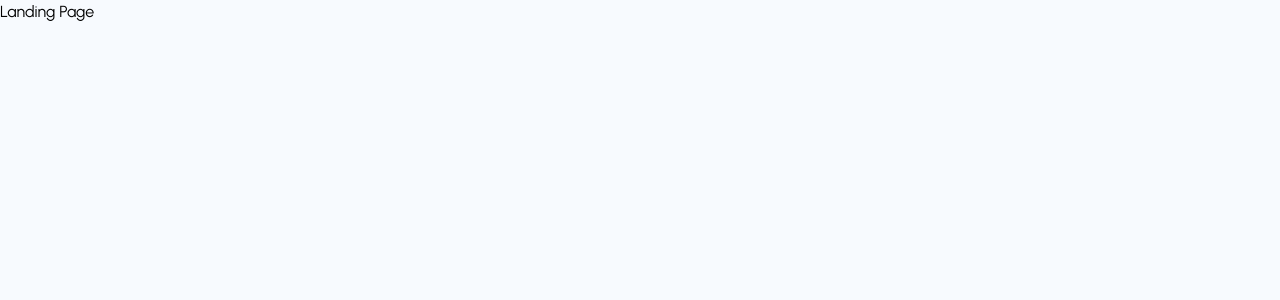
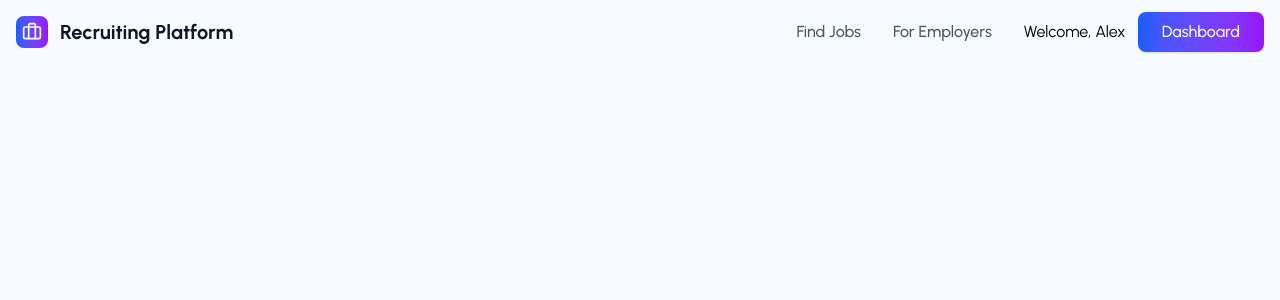
Before and after one commit to SamilMoret/Recruiting-Platform, a React (Vite) app in the folder client/: page / in a window 1280 px wide. Shown: the top 300 px of the page. Built offline with nearby package versions, Linux system fonts and the light colour scheme.

Commit message:
added some style to landing page

```diff
--- a/client/src/pages/LandingPage/LandingPage.jsx
+++ b/client/src/pages/LandingPage/LandingPage.jsx
@@ -1,8 +1,11 @@
 import React from 'react'
+import Header from './components/Header'
 
 const LandingPage = () => {
   return (
-    <h1>Landing Page</h1>
+      <div className='min-h-screen'>
+        <Header />
+      </div>
   )
 }
 
--- /dev/null
+++ b/client/src/pages/LandingPage/components/Header.jsx
@@ -0,0 +1,77 @@
+import React from 'react'
+import {Briefcase} from 'lucide-react'
+import { useNavigate } from 'react-router-dom'
+
+const Header = () => {
+    const isAuthenticated = true;
+    const user = {fullName: "Alex", role: "employer"};
+    const navigate = useNavigate();
+
+  return (
+    <header>
+      <div className="container mx-auto px-4">
+        <div className="flex items-center justify-between h-16">
+          {/* Logo */}
+          <div className="flex items-center space-x-3">
+            <div className="w-8 h-8 bg-gradient-to-r from-blue-600 to-purple-600 rounded-lg flex items-center justify-center">
+              <Briefcase className="w-5 h-5 text-white" />
+            </div>
+            <span className="text-xl font-bold text-gray-900">Recruiting Platform</span>
+          </div>
+          {/* Navigation */}
+          <nav className="hidden md:flex items-center space-x-8">
+            <button
+              onClick={() => navigate('/find-jobs')}
+              className="text-gray-600 hover:text-gray-900 transition-colors font-medium bg-transparent border-none cursor-pointer"
+            >
+              Find Jobs
+            </button>
+            <button
+              onClick={() => navigate(
+                isAuthenticated && user?.role === "employer"
+                  ? "/employer-dashboard"
+                  : "/login"
+              )}
+              className="text-gray-600 hover:text-gray-900 transition-colors font-medium bg-transparent border-none cursor-pointer"
+            >
+              For Employers
+            </button>
+            {/* Auth Buttons */}
+            <div>
+              {isAuthenticated ? (
+                <div className="flex items-center space-x-3">
+                  <span>Welcome, {user?.fullName}</span>
+                  <button
+                    onClick={() => navigate(user?.role === "employer" ? "/employer-dashboard" : "/find-jobs")}
+                    className="bg-gradient-to-r from-blue-600 to-purple-600 text-white px-6 py-2 rounded-lg font-medium hover:from-blue-700 hover:to-purple-700 transition-all duration-300 shadow-sm hover:shadow-md"
+                  >
+                    Dashboard
+                  </button>
+                </div>
+              ) : (
+                <>
+                  <button
+                    onClick={() => navigate('/login')}
+                    className="text-gray-600 hover:text-gray-900 transition-colors font-medium px-4 py-2 rounded-lg hover:bg-gray-500 bg-transparent border-none cursor-pointer"
+                  >
+                    Login
+                  </button>
+                  <button
+                    onClick={() => navigate('/signup')}
+                    className="bg-gradient-to-r from-blue-600 to-purple-600 text-white px-6 py-2 rounded-lg font-medium hover:from-blue-700 hover:to-purple-700 transition-all duration-300 shadow-sm hover:shadow-md border-none cursor-pointer"
+                  >
+                    Sign Up
+                  </button>
+                </>
+              )}
+            </div>
+          </nav>
+        </div>
+      </div>
+    </header>
+  );
+
+
+}
+
+export default Header
```
